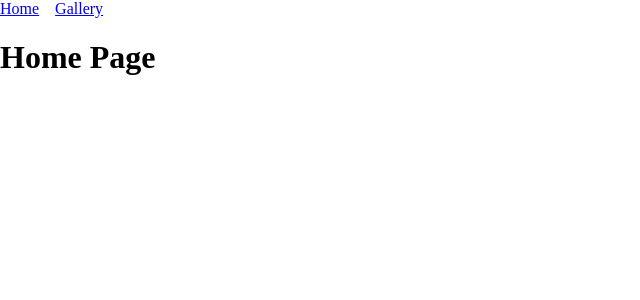
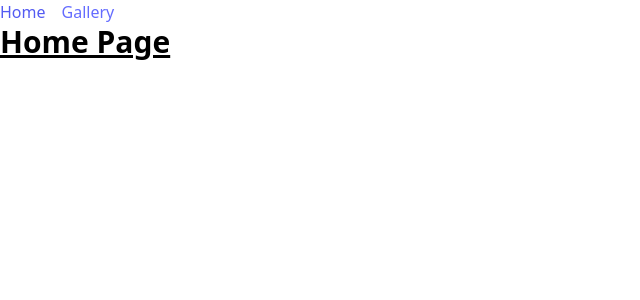
Before and after one commit to Gapotchenko-Yakov/vue-gallery-app, a Vue app: page / in a window 1280 px wide. Shown: the top 300 px of the page, without its empty margins (0-640 px from the left). Built offline with nearby package versions, Linux system fonts and the light colour scheme.

Commit message:
chore(tailwind): setup tailwind css and sass

```diff
--- a/index.html
+++ b/index.html
@@ -1,13 +1,16 @@
 <!doctype html>
 <html lang="en">
+
 <head>
   <meta charset="UTF-8" />
   <link rel="icon" type="image/svg+xml" href="/vite.svg" />
   <meta name="viewport" content="width=device-width, initial-scale=1.0" />
   <title>Vite + Vue + TS</title>
 </head>
+
 <body>
   <div id="app"></div>
   <script type="module" src="/src/main.ts"></script>
 </body>
+
 </html>
--- a/package.json
+++ b/package.json
@@ -9,9 +9,11 @@
     "preview": "vite preview",
     "lint": "eslint ./src --ext .js,.ts,.vue",
     "lint:fix": "eslint ./src --ext .js,.ts,.vue --fix",
-    "format": "prettier --write ."
+    "format": "prettier --write .",
+    "type-check": "vue-tsc --noEmit"
   },
   "dependencies": {
+    "@tailwindcss/vite": "^4.1.12",
     "vue": "^3.5.18",
     "vue-router": "^4.5.1"
   },
@@ -26,6 +28,8 @@
     "eslint-plugin-vue": "^10.4.0",
     "globals": "^16.3.0",
     "prettier": "^3.6.2",
+    "sass": "^1.90.0",
+    "tailwindcss": "^4.1.12",
     "typescript": "~5.8.3",
     "typescript-eslint": "^8.40.0",
     "vite": "^7.1.2",
--- /dev/null
+++ b/src/components/GalleryNav.scss
@@ -0,0 +1,8 @@
+.router-link {
+    text-decoration: none;
+    color: #646cff;
+}
+
+.router-link:hover {
+    color: #535bf2;
+}
--- a/src/components/GalleryNav.vue
+++ b/src/components/GalleryNav.vue
@@ -4,6 +4,7 @@
       v-for="route in routes"
       :key="route.name"
       :to="route.path"
+      class="router-link"
     >
       {{ route.name }}
   </router-link>
@@ -17,17 +18,10 @@ import { routes } from '../router';
 </script>
 
 <style scoped>
+  @import './GalleryNav.scss';
+
   nav {
     display: flex;
     gap: 1rem;
   }
-
-  router-link {
-    text-decoration: none;
-    color: #646cff;
-  }
-
-  router-link:hover {
-    color: #535bf2;
-  }
 </style>
--- a/src/styles/style.css
+++ b/src/styles/style.css
@@ -1,3 +1,5 @@
+@import "tailwindcss";
+
 :root {
   color-scheme: light dark;
   font-synthesis: none;
--- a/src/views/HomePage.vue
+++ b/src/views/HomePage.vue
@@ -1,5 +1,5 @@
 <template>
-  <h1>
+  <h1 class="text-3xl font-bold underline">
     Home Page
   </h1>
 </template>
--- a/vite.config.ts
+++ b/vite.config.ts
@@ -1,7 +1,11 @@
 import { defineConfig } from 'vite';
 import vue from '@vitejs/plugin-vue';
+import tailwindcss from '@tailwindcss/vite'
 
 // https://vite.dev/config/
 export default defineConfig({
-  plugins: [vue()],
+  plugins: [
+    vue(),
+    tailwindcss(),
+  ],
 });
```
Also changed, not shown: 1 other file (tests, documents, lock files or other folders). Lines whose indentation alone changed are shown as unchanged.
